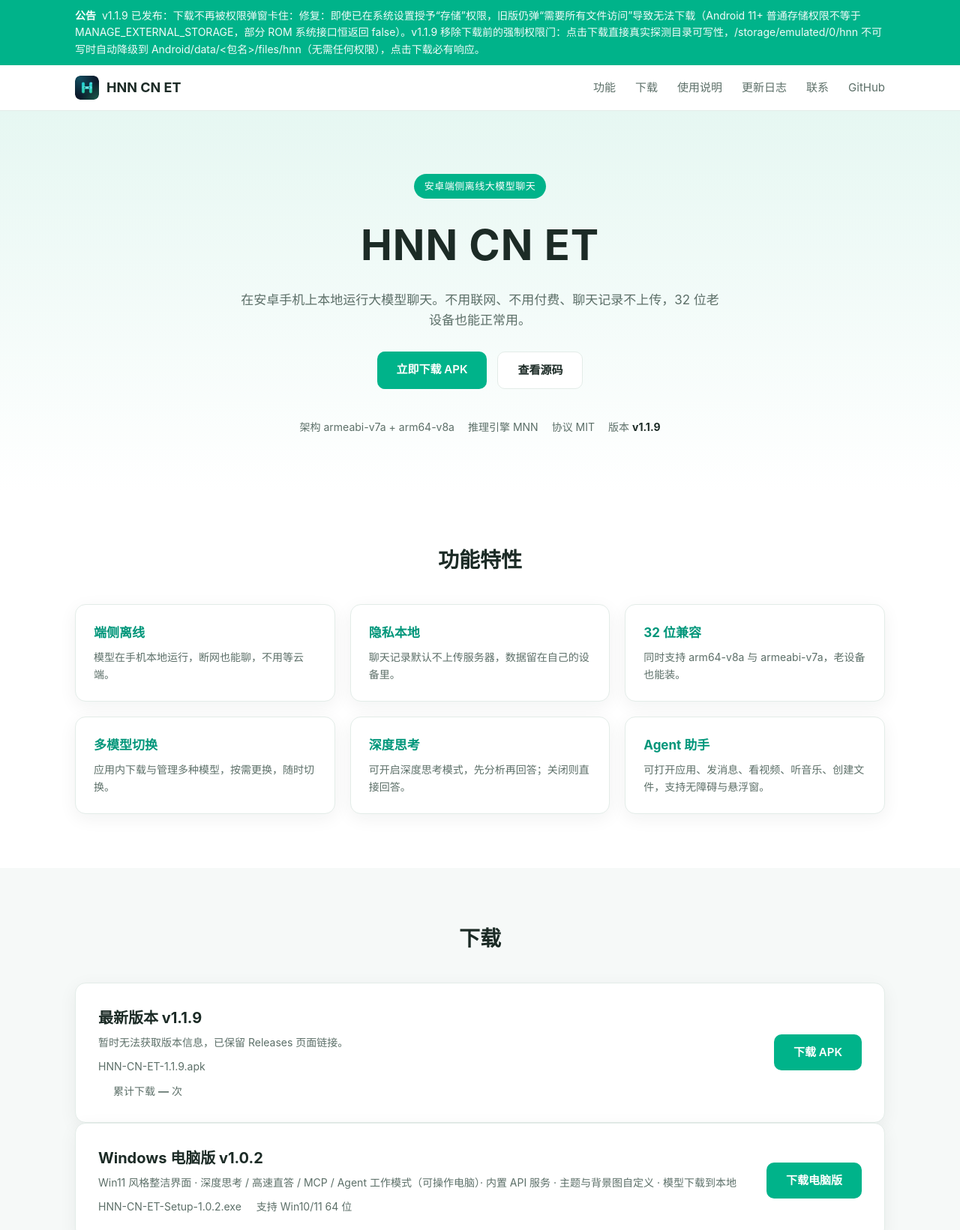
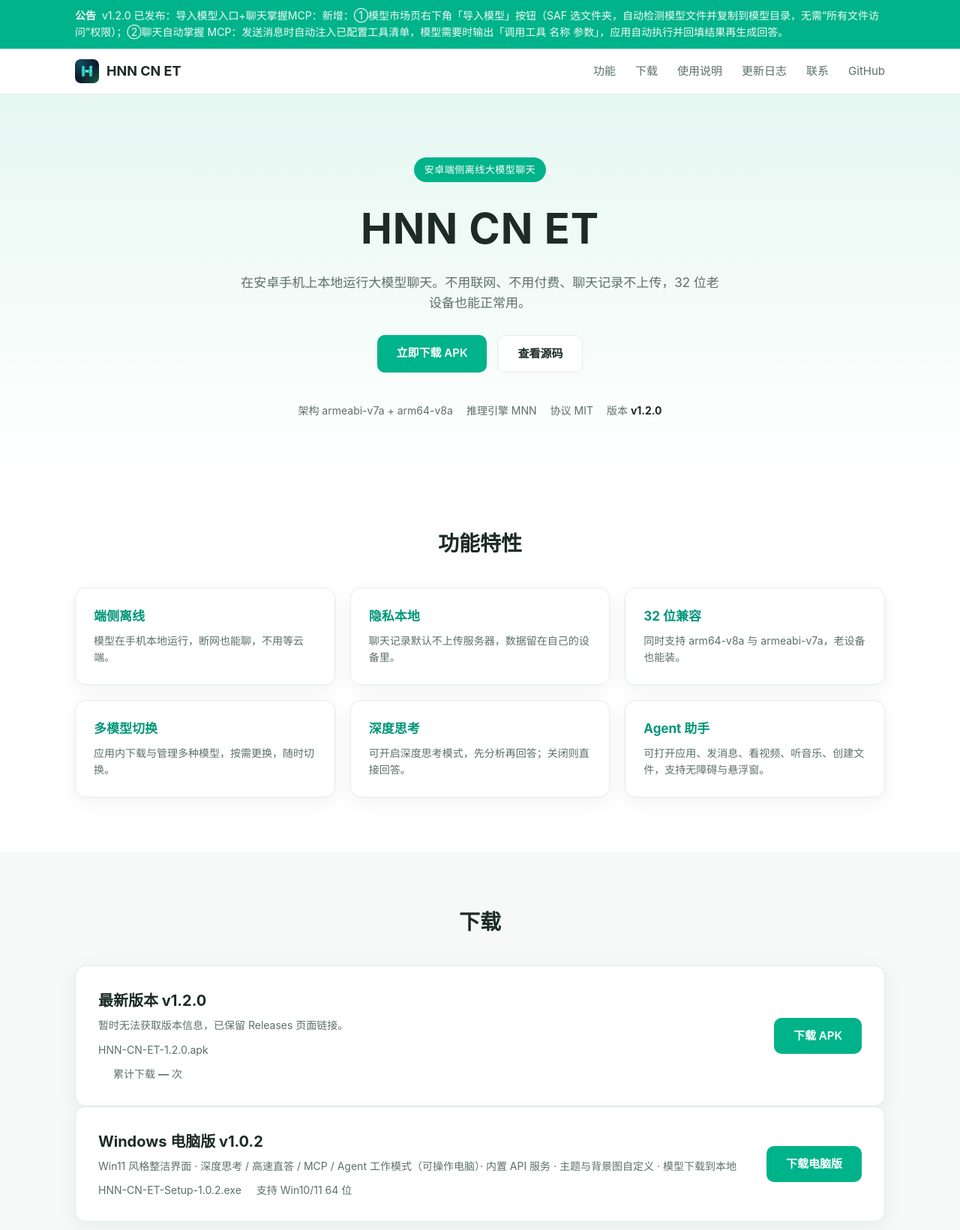
Before and after one commit to ETQWFD/HNN-CN-ET, a website: page docs/index.html in a window 1280 px wide. Shown: the top 1641 px of the page at 75% size. Drawn offline with Linux system fonts and the light colour scheme; no server answers.

Commit message:
website v1.2.0

```diff
--- a/docs/announcement.json
+++ b/docs/announcement.json
@@ -1,7 +1,7 @@
 {
   "id": "2026-10-25-v117",
   "tag": "公告",
-  "title": "v1.1.9 已发布：下载不再被权限弹窗卡住",
-  "content": "修复：即使已在系统设置授予“存储”权限，旧版仍弹“需要所有文件访问”导致无法下载（Android 11+ 普通存储权限不等于 MANAGE_EXTERNAL_STORAGE，部分 ROM 系统接口恒返回 false）。v1.1.9 移除下载前的强制权限门：点击下载直接真实探测目录可写性，/storage/emulated/0/hnn 不可写时自动降级到 Android/data/<包名>/files/hnn（无需任何权限），点击下载必有响应。",
+  "title": "v1.2.0 已发布：导入模型入口+聊天掌握MCP",
+  "content": "新增：①模型市场页右下角「导入模型」按钮（SAF 选文件夹，自动检测模型文件并复制到模型目录，无需“所有文件访问”权限）；②聊天自动掌握 MCP：发送消息时自动注入已配置工具清单，模型需要时输出「调用工具 名称 参数」，应用自动执行并回填结果再生成回答。",
   "publishedAt": "2026-10-25T09:20:00+08:00"
 }
--- a/docs/index.html
+++ b/docs/index.html
@@ -50,7 +50,7 @@
       <span>架构 armeabi-v7a + arm64-v8a</span>
       <span>推理引擎 MNN</span>
       <span>协议 MIT</span>
-      <span>版本 <b id="heroVer">v1.1.9</b></span>
+      <span>版本 <b id="heroVer">v1.2.0</b></span>
     </div>
   </div>
 </header>
@@ -74,9 +74,9 @@
     <h2 class="section-title">下载</h2>
     <div class="download-card">
       <div class="download-info">
-        <h3>最新版本 <span id="dlVer">v1.1.9</span></h3>
-        <p id="downloadNote">最新版本 v1.1.9 · 下载不再被权限弹窗卡住（可写探测+自动降级目录）</p>
-        <p class="download-meta"><span id="dlName">HNN-CN-ET-1.1.9.apk</span><span id="dlSize"></span></p>
+        <h3>最新版本 <span id="dlVer">v1.2.0</span></h3>
+        <p id="downloadNote">最新版本 v1.2.0 · 模型市场新增导入入口 + 聊天自动掌握 MCP</p>
+        <p class="download-meta"><span id="dlName">HNN-CN-ET-1.2.0.apk</span><span id="dlSize"></span></p>
         <p class="download-meta"><span id="dlTime"></span><span>累计下载 <b id="dlTotal">—</b> 次</span></p>
       </div>
       <a class="btn btn-primary" id="btnApk" href="https://github.com/ETQWFD/HNN-CN-ET/releases/latest">下载 APK</a>
@@ -109,7 +109,7 @@
     <h2 class="section-title">更新日志</h2>
     <div class="changelog">
       <div class="change">
-        <h3>v1.1.9 <small>（2026-10-26）</small></h3>
+        <h3>v1.2.0 <small>（2026-10-26）</small></h3>
         <ul>
           <li>根治「点击下载没反应」：下载启动全链路兜底，任何异常（已下载判断/路径/权限）都弹出真实失败原因，绝不静默</li>
           <li>修复「准备中」卡死：状态卡在准备中的模型再次点击即可重新拉起下载</li>
```
